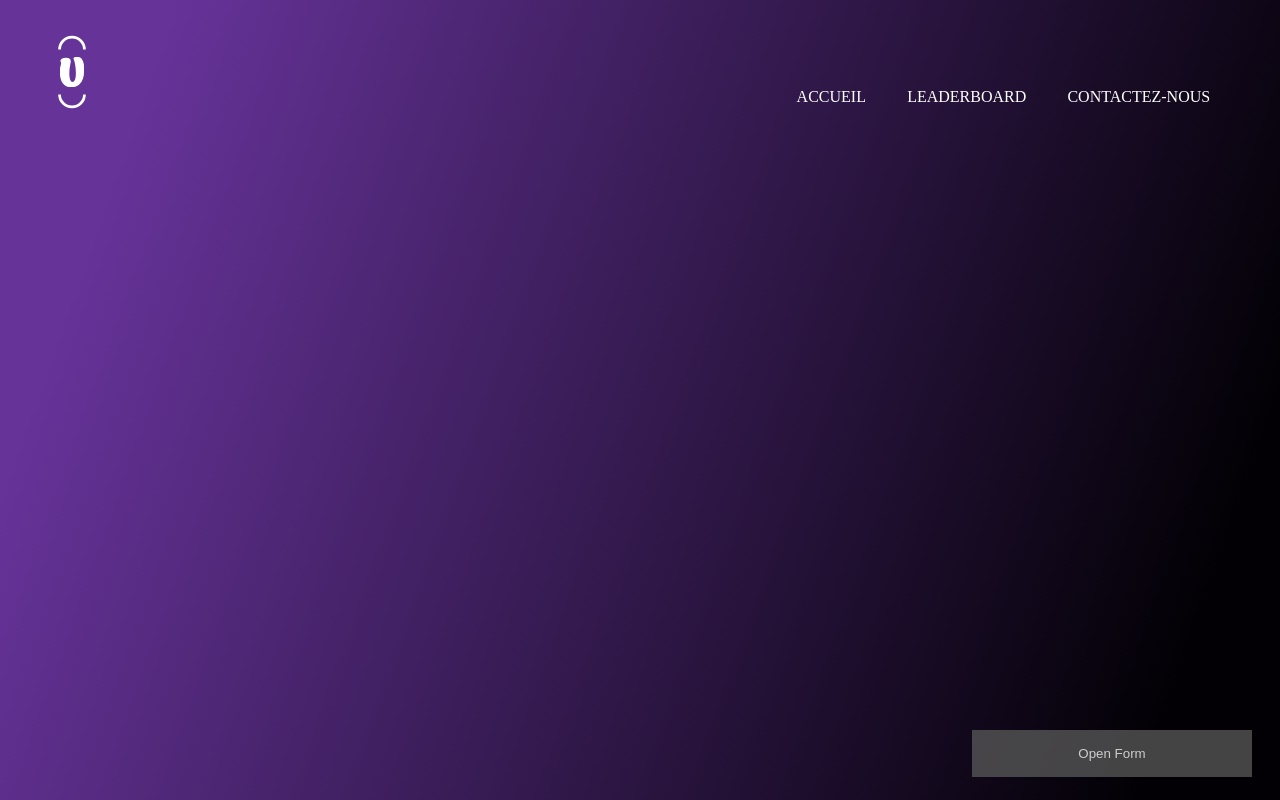
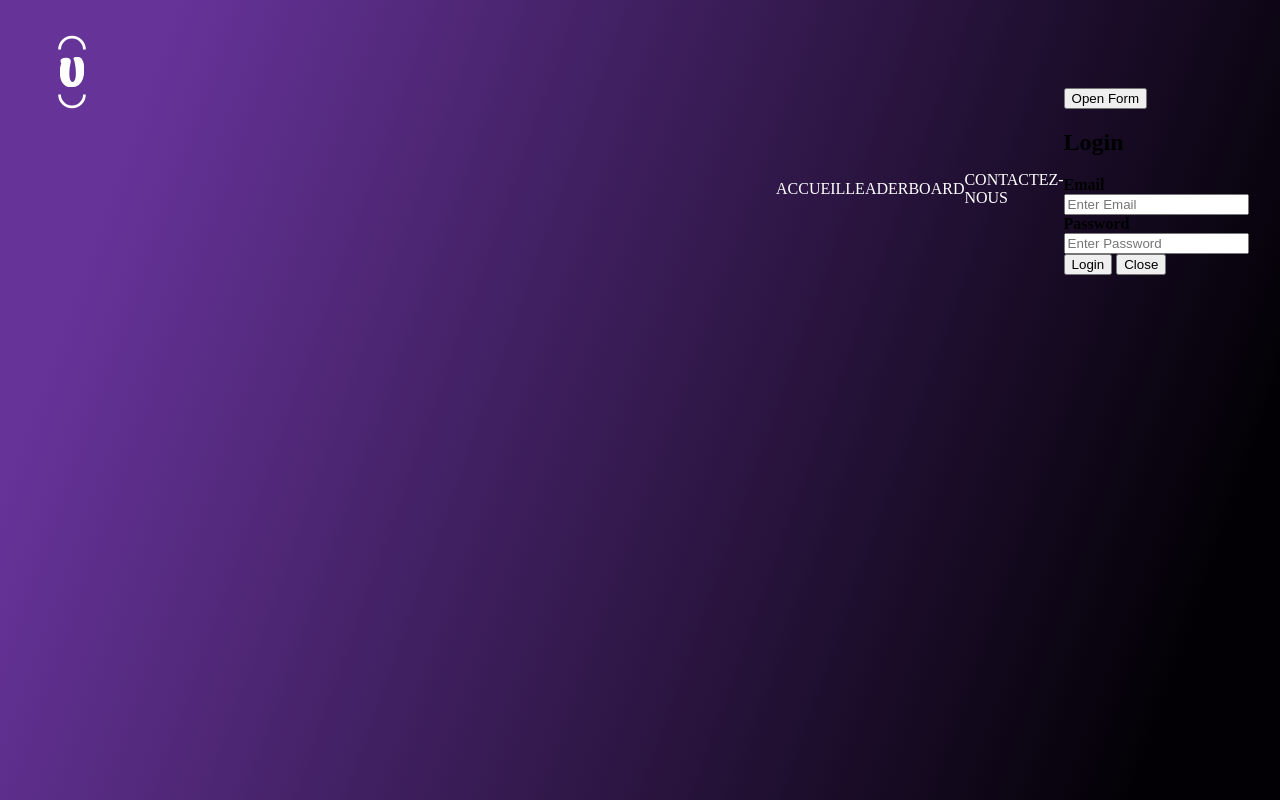
Before and after one commit to Oreki2004/Projet-Final-6TTSI, a PHP site: page / in a window 1280 px wide. Run offline with PHP 8.4, Linux system fonts and the light colour scheme.

Commit message:
Update main.css

```diff
--- a/CSS/main.css
+++ b/CSS/main.css
@@ -27,71 +27,3 @@
     margin-top:auto;
     list-style-type:none;
 }
-
-/* Button used to open the contact form - fixed at the bottom of the page */
-.open-button {
-    background-color: #555;
-    color: white;
-    padding: 16px 20px;
-    border: none;
-    cursor: pointer;
-    opacity: 0.8;
-    position: fixed;
-    bottom: 23px;
-    right: 28px;
-    width: 280px;
-  }
-
-  /* The popup form - hidden by default */
-  .form-popup {
-    display: none;
-    position: fixed;
-    bottom: 0;
-    right: 15px;
-    border: 3px solid #f1f1f1;
-    z-index: 9;
-  }
-
-  /* Add styles to the form container */
-  .form-container {
-    max-width: 300px;
-    padding: 10px;
-    background-color: white;
-  }
-
-  /* Full-width input fields */
-  .form-container input[type=text], .form-container input[type=password] {
-    width: 100%;
-    padding: 15px;
-    margin: 5px 0 22px 0;
-    border: none;
-    background: #f1f1f1;
-  }
-
-  /* When the inputs get focus, do something */
-  .form-container input[type=text]:focus, .form-container input[type=password]:focus {
-    background-color: #ddd;
-    outline: none;
-  }
-
-  /* Set a style for the submit/login button */
-  .form-container .btn {
-    background-color: #04AA6D;
-    color: white;
-    padding: 16px 20px;
-    border: none;
-    cursor: pointer;
-    width: 100%;
-    margin-bottom:10px;
-    opacity: 0.8;
-  }
-
-  /* Add a red background color to the cancel button */
-  .form-container .cancel {
-    background-color: red;
-  }
-
-  /* Add some hover effects to buttons */
-  .form-container .btn:hover, .open-button:hover {
-    opacity: 1;
-  }
```
